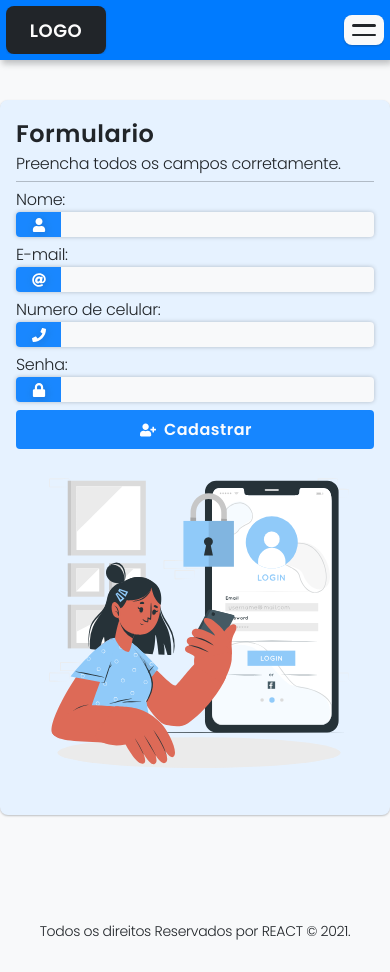
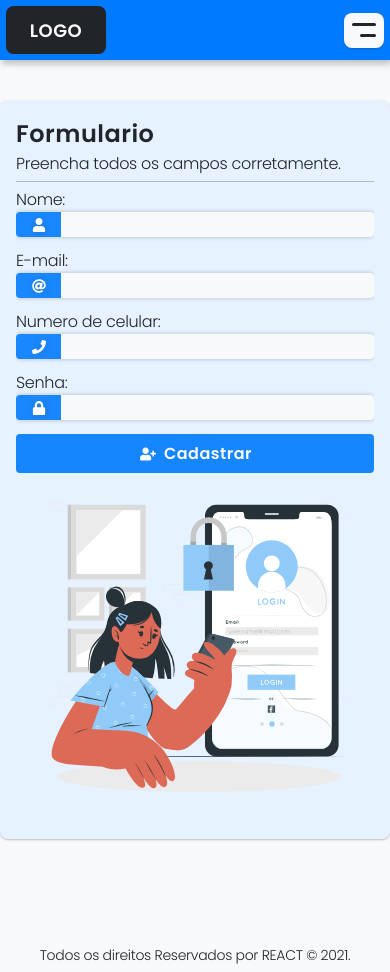
Before and after one commit to Deofino/Aura, a React (Create React App) app: page / in a window 390 px wide. Before the commit the page ends 948 px from the top, so only its background shows below. Built offline with nearby package versions, Linux system fonts and the light colour scheme.

Commit message:
:hammer: Algumas configuracoes basicas
Mixin darkMode e botao de menu responsivo

```diff
--- a/src/app/sass/Components/Header/Header.scss
+++ b/src/app/sass/Components/Header/Header.scss
@@ -1,6 +1,6 @@
 .l-headerMain {
     background-color: var(--color-primary);
-    @include breakpoint(dark) {
+    @include darkMode {
         background-color: darken($primary, 10%);
     }
     padding: $global-padding;
--- a/src/app/sass/Components/Header/Menu.scss
+++ b/src/app/sass/Components/Header/Menu.scss
@@ -20,7 +20,7 @@
             left: -110%;
             opacity: 0.3;
 
-            @include breakpoint(dark) {
+            @include darkMode {
                 background-color: darken($primary, 15%);
             }
         }
@@ -77,7 +77,7 @@
                 text-shadow: none;
                 background-color: lighten($primary, 5%);
 
-                @include breakpoint(dark) {
+                @include darkMode {
                     background-color: darken($primary, 10%);
                 }
             }
--- a/src/app/sass/Components/Header/Navbar.scss
+++ b/src/app/sass/Components/Header/Navbar.scss
@@ -16,18 +16,18 @@
         .btn-openDrawer {
             display: flex;
             width: rem(40px);
-            height: rem(30px);
+            height: rem(35px);
             background-color: var(--color-background);
             border: none;
-            transition: 1s $t-ease-out-expo;
+            // transition: 1s $t-ease-out-expo;
             border-radius: $global-radius;
             padding: $global-padding;
             position: relative;
 
             &::before,
             &::after {
-                transition: 0.6s $t-ease-out-expo;
-                height: rem(2.5px);
+                transition: 0.6s $t-ease-out-back;
+                height: rem(3.2px);
                 border-radius: $global-radius;
                 background-color: var(--font-color);
                 position: absolute;
@@ -38,6 +38,8 @@
             }
             &::after {
                 bottom: 30%;
+                left: 60%;
+                width: 40%;
             }
             &::before {
                 top: 30%;
@@ -46,17 +48,16 @@
             &.active {
                 &::before,
                 &::after {
+                    width: 60%;
                     left: 50%;
-                    height: rem(3px);
                     transition: 0.6s $t-ease-out-back;
+                    top: 45%;
                 }
                 &::after {
-                    top: 50%;
-                    transform: translateX(-50%) rotate(130deg);
+                    transform: translateX(-50%) rotate(225deg);
                 }
                 &::before {
-                    top: 50%;
-                    transform: translateX(-50%) rotate(-130deg);
+                    transform: translateX(-50%) rotate(-225deg);
                 }
             }
 
--- a/src/app/sass/Components/Main/Main.scss
+++ b/src/app/sass/Components/Main/Main.scss
@@ -9,7 +9,7 @@
     padding: rem(16);
     background-color: lighten($primary, 45%);
 
-    @include breakpoint(dark) {
+    @include darkMode {
         color: var(--color-white);
         background-color: lighten($dark, 5%);
     }
--- a/src/app/sass/Functions/Default.scss
+++ b/src/app/sass/Functions/Default.scss
@@ -38,11 +38,6 @@
       // 1200px
       @content;
     }
-  } @else if $point == dark {
-    @media (prefers-color-scheme: dark) {
-      // Dark mode
-      @content;
-    }
   } @else {
     @media (max-width: ($point / 16) + "em") {
       @content;
@@ -73,3 +68,10 @@
     transform: translateX(-50%);
   }
 }
+
+@mixin darkMode {
+  @media (prefers-color-scheme: dark) {
+    // Dark mode
+    @content;
+  }
+}
--- a/src/app/sass/Layout/Base.scss
+++ b/src/app/sass/Layout/Base.scss
@@ -104,8 +104,9 @@ label {
   font-size: $global-font-size;
   margin: 0;
   border: none;
+  overflow: hidden;
   outline: none;
-  min-width: none;
+  min-width: 0;
   outline-offset: 0.25rem;
 }
 
--- a/src/index.scss
+++ b/src/index.scss
@@ -17,7 +17,7 @@
     --color-background: var(--color-light);
     --font-color: var(--color-dark);
 
-    @include breakpoint(dark) {
+    @include darkMode {
         --color-background: var(--color-dark);
         --font-color: var(--color-white);
     }
```
